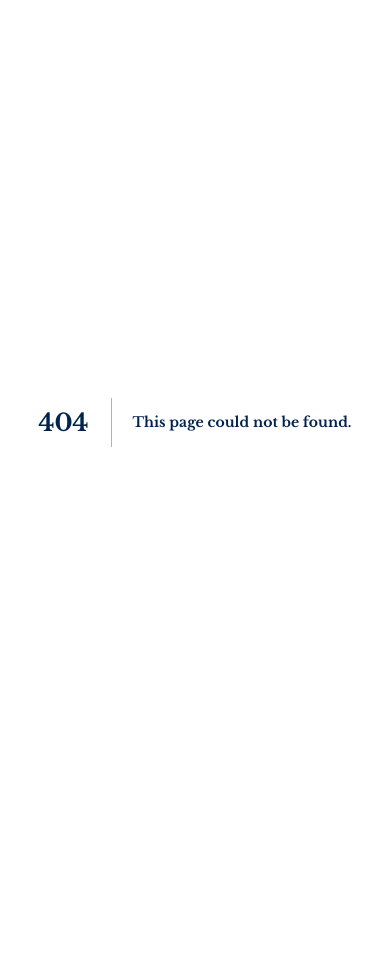
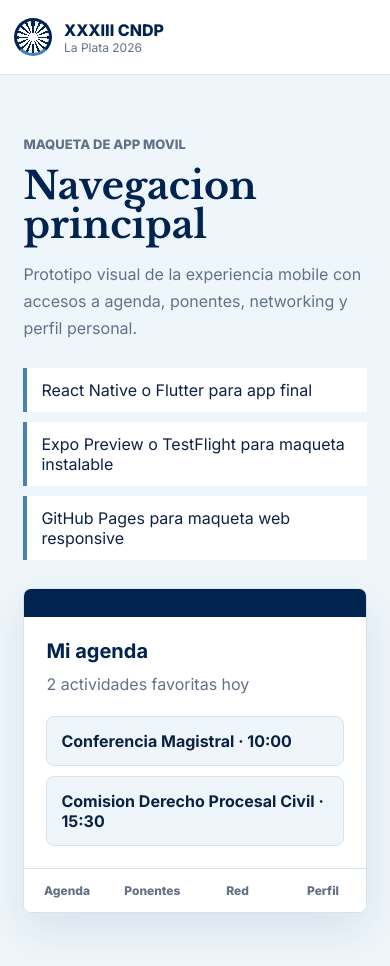
Before and after one commit to abugvila/congresoapp, a Next.js app: page /perfil in a window 390 px wide. Before the commit this address had no page. Shown: the top 966 px of the page. Before the commit the page ends 844 px from the top, so only its background shows below. Built offline with nearby package versions, Linux system fonts and the light colour scheme.

Commit message:
Add mobile app mockup route

```diff
--- /dev/null
+++ b/app/perfil/page.jsx
@@ -0,0 +1,41 @@
+import SiteHeader from "../components/SiteHeader";
+
+export const metadata = {
+  title: "Perfil y App | XXXIII CNDP",
+};
+
+export default function PerfilPage() {
+  return (
+    <>
+      <SiteHeader />
+      <main>
+        <section className="section profile-section page-section">
+          <div>
+            <p className="eyebrow">Maqueta de app movil</p>
+            <h1>Navegacion principal</h1>
+            <p>
+              Prototipo visual de la experiencia mobile con accesos a agenda, ponentes, networking y perfil personal.
+            </p>
+            <div className="info-list">
+              <span>React Native o Flutter para app final</span>
+              <span>Expo Preview o TestFlight para maqueta instalable</span>
+              <span>GitHub Pages para maqueta web responsive</span>
+            </div>
+          </div>
+          <div className="phone-frame" aria-label="Vista conceptual de app movil">
+            <div className="phone-top" />
+            <div className="phone-content">
+              <h3>Mi agenda</h3>
+              <p>2 actividades favoritas hoy</p>
+              <div className="mini-card">Conferencia Magistral &middot; 10:00</div>
+              <div className="mini-card">Comision Derecho Procesal Civil &middot; 15:30</div>
+            </div>
+            <nav className="bottom-nav" aria-label="Navegacion de app">
+              <span>Agenda</span><span>Ponentes</span><span>Red</span><span>Perfil</span>
+            </nav>
+          </div>
+        </section>
+      </main>
+    </>
+  );
+}
```
